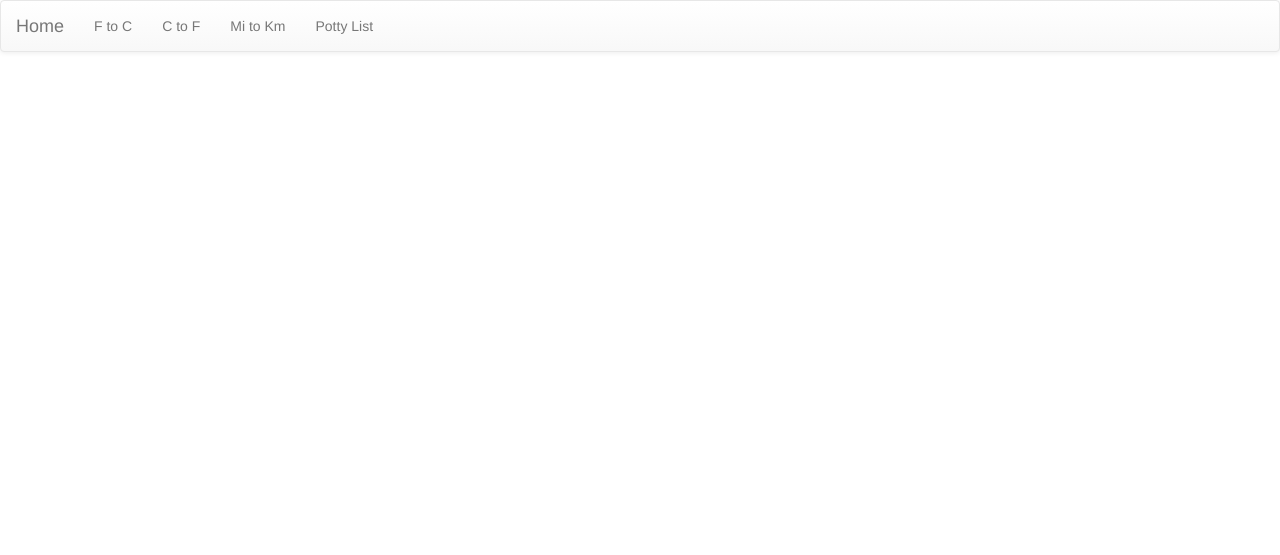
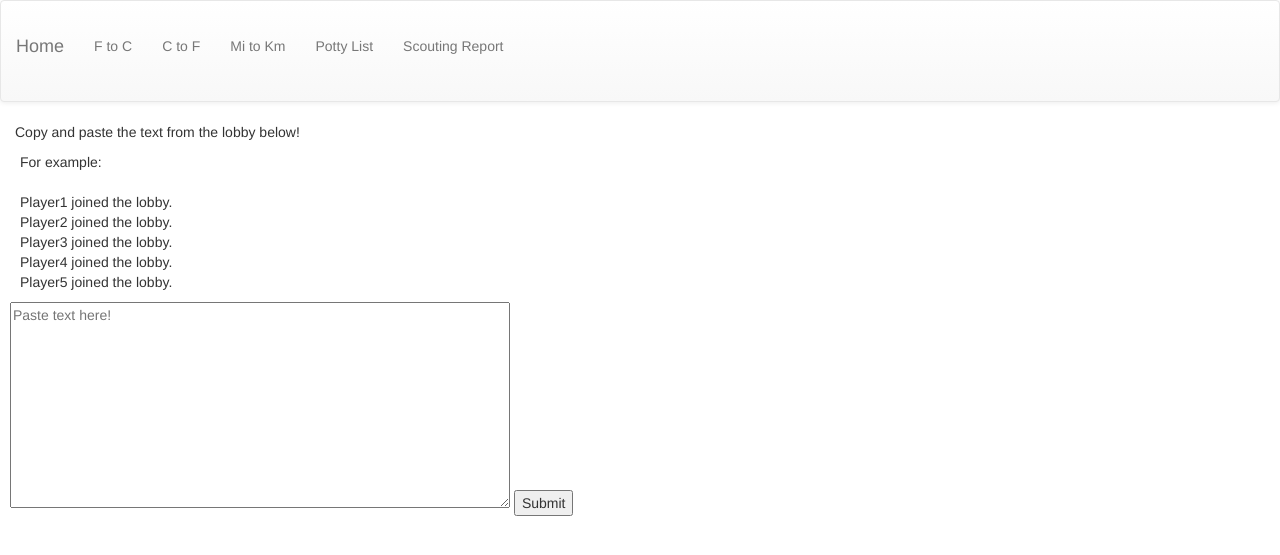
Before and after one commit to itsjasonhh/ThePottyList, a Flask app: page /scoutingreport in a window 1280 px wide. Shown: the top 555 px of the page. Run offline with Flask 2, Linux system fonts and the light colour scheme; some libraries are stand-ins or nearby versions.

Commit message:
/scoutingreport html layed out

```diff
--- a/templates/home.html
+++ b/templates/home.html
@@ -7,6 +7,7 @@
     <li><a href="/ctof">Convert Celsius to Fahrenheit</a></li>
     <li><a href="/ftoc">Convert Fahrenheit to Celsius</a></li>
     <li><a href="/mitokm">Convert Miles to Kilometers</a></li>
-    <li><a href="pottylist">Keep Track of Student Bathroom Usage</a></li>
+    <li><a href="/pottylist">Keep Track of Student Bathroom Usage</a></li>
+    <li><a href="/scoutingreport">Scout your League of Legends team during champ select</a></li>
 </ul>
 {% endblock %}
--- a/templates/navbar.html
+++ b/templates/navbar.html
@@ -3,6 +3,7 @@
         <div class="navbar-header">
             <button type="button" class="navbar-toggle collapsed" data-toggle="collapse" data-target="#bs-example-navbar-collapse-1" aria-expanded="false">
                 <span class="sr-only">Toggle navigation</span>
+                <span class="icon-bar"></span>
                 <span class="icon-bar"></span>
                 <span class="icon-bar"></span>
                 <span class="icon-bar"></span>
@@ -16,6 +17,7 @@
                 <li><a href="/ctof">C to F</a></li>
                 <li><a href="/mitokm">Mi to Km</a></li>
                 <li><a href="/pottylist">Potty List</a></li>
+                <li><a href="/scoutingreport">Scouting Report</a></li>
             </ul>
         </div>
     </div>
--- a/templates/scoutingreport.html
+++ b/templates/scoutingreport.html
@@ -3,7 +3,30 @@
 {% block title %} Scouting Report {% endblock %}
 
 {% block content %}
+<style>
+    textarea {
+        width: 500px;
+    }
+    p {
+        margin: 5px;
+    }
+    div {
+        margin: 10px;
+    }
+</style>
+<p>Copy and paste the text from the lobby below! </p>
+<div>For example: <br>
+    <br>Player1 joined the lobby.
+    <br>Player2 joined the lobby.
+    <br>Player3 joined the lobby.
+    <br>Player4 joined the lobby.
+    <br>Player5 joined the lobby.
 
+</div>
+<form>
+    <textarea rows="10" name="lobbynames" placeholder="Paste text here!"></textarea>
+    <input type="submit" value="Submit"
+</form>
 <!-- Goal is to webscrape from op.gg and find useful information to post in one page, just so users don't have to open op.gg for 4 other players -->
 <!-- Website is https://na.op.gg/summoner/userName=ADD USER NAME HERE, need to find how to see ranked only.-->
 {% endblock %}
```
